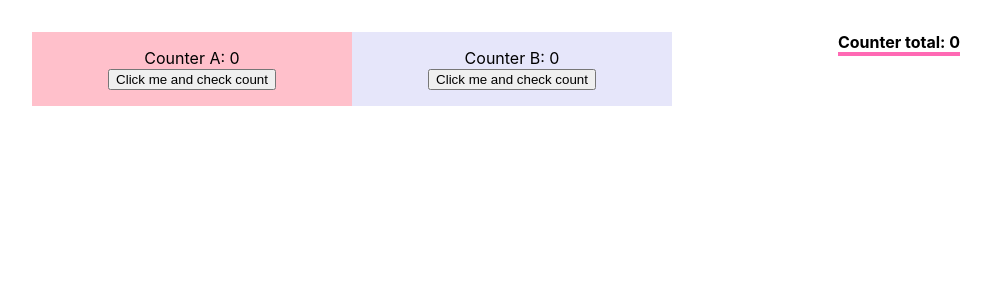
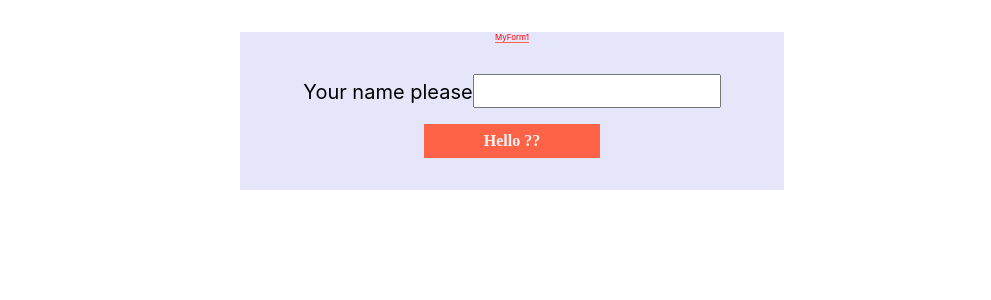
Before and after one commit to zerothabhishek/react-rails-workshop-frontend, a React (Create React App) app: page / in a window 1280 px wide. Shown: the top 300 px of the page, without its empty margins (128-1119 px from the left). Built offline with nearby package versions, Linux system fonts and the light colour scheme.

Commit message:
step-3a: Forms-controlled: MyForm1, MyForm2, MyForm3

```diff
--- a/src/App.css
+++ b/src/App.css
@@ -65,3 +65,46 @@
   text-align: right;
   font-weight: bold;
 }
+
+.MyForm{
+  clear: both;
+  width: 30em;
+  padding: 2rem;
+  padding-top: 0;
+  margin: 2rem auto;
+  overflow: auto;
+  background-color: lavender;;
+}
+
+.MyForm .YourNameInput{
+  margin-top: 2rem;
+}
+
+.MyForm label {
+  font-size: 1.25em;
+}
+
+.MyForm input{
+  width: 10em;
+  font-size: 1.5em;
+}
+
+.MyForm .FormHello{
+  margin: 0em auto;
+  margin-top: 1em;
+  padding: 0.5em;
+  width: 10em;
+  background-color: tomato;
+  color: whitesmoke;
+  font-family: cursive;
+  font-weight: bold;
+}
+
+.MyForm .smallText {
+  font-size: 0.5em;
+}
+
+.MyForm .smallText span {
+  color: red;
+  border-bottom: 1px solid tomato;
+}
--- a/src/App.js
+++ b/src/App.js
@@ -1,12 +1,15 @@
-import React, { useState } from 'react';
-
+import React from 'react';
 import './App.css';
-import TotalCounter from './components/TotalCounter';
+import MyForm1 from './components/MyForm1';
+import MyForm2 from './components/MyForm2';
+import MyForm3 from './components/MyForm3';
 
 function App() {
   return (
     <div className="App">
-      <TotalCounter />
+      <MyForm1 />
+      {/* <MyForm2 /> */}
+      {/* <MyForm3 /> */}
     </div>
   );
 }
@@ -15,21 +18,15 @@ export default App;
 
 
 /*
-## Step-2e: Lifting state up
+## Step-3a: Forms
 
-- Parent component passes data to child using props
-- Child component cant pass data directly to parent
-- The technique used is called lifting state up
+- React forms can be tied to state
+  but they need to be 'controlled'
 
-- TotalCounter:
-  - TotalCounter passes a function to Counter
-  - Counter calls it when state changes
-  - TotalCounter then recalculates
+- MyForm1: No state
+- MyForm2: Has state but not controlled
+- MyForm3: Has controlled state
 
-- Try:
-  What if Counter is called without onChange ? Fix code for that
+- Try: Show hello widget only after typing starts
 
-- Also note:
-  - TotalCounter.js:21 - creating space
-  - TotalCounter.js:31 - inline styles
 */
--- /dev/null
+++ b/src/components/MyForm1.js
@@ -0,0 +1,26 @@
+import React from 'react';
+
+function MyForm1() {
+  return(
+    <form className="MyForm" action="/">
+      <div className="smallText"><span>MyForm1</span></div>
+
+      <div className="YourNameInput">
+        <label>
+          Your name please
+        </label>
+
+        <input
+          type="text"
+          name="your-name"
+        />
+      </div>
+
+      <div className="FormHello">
+        Hello ??
+      </div>
+    </form>
+  );
+}
+
+export default MyForm1;
--- /dev/null
+++ b/src/components/MyForm2.js
@@ -0,0 +1,29 @@
+import React, { useState } from 'react';
+
+function MyForm2() {
+  let [yourName, setYourName] = useState('');
+
+  return(
+    <form className="MyForm" action="/">
+      <div className="smallText"><span>MyForm2</span></div>
+
+      <div className="YourNameInput">
+        <label>
+          Your name please
+        </label>
+
+        <input
+          type="text"
+          name="your-name"
+          value={yourName}
+        />
+      </div>
+
+      <div className="FormHello">
+        Hello {yourName}
+      </div>
+    </form>
+);
+}
+
+export default MyForm2;
--- /dev/null
+++ b/src/components/MyForm3.js
@@ -0,0 +1,35 @@
+import React, { useState } from 'react';
+
+function MyForm3() {
+  let [yourName, setYourName] = useState('');
+
+  function yourNameChanged(event) {
+    setYourName(event.target.value)
+  }
+
+  return(
+    <form className="MyForm" action="/">
+      <div className="smallText"><span>MyForm3</span></div>
+
+      <div className="YourNameInput">
+        <label>
+          Your name please
+        </label>
+
+        <input
+          type="text"
+          name="your-name"
+          value={yourName}
+          onChange={yourNameChanged}
+        />
+      </div>
+
+      <div className="FormHello">
+        Hello {yourName}
+      </div>
+
+    </form>
+  );
+}
+
+export default MyForm3;
```
